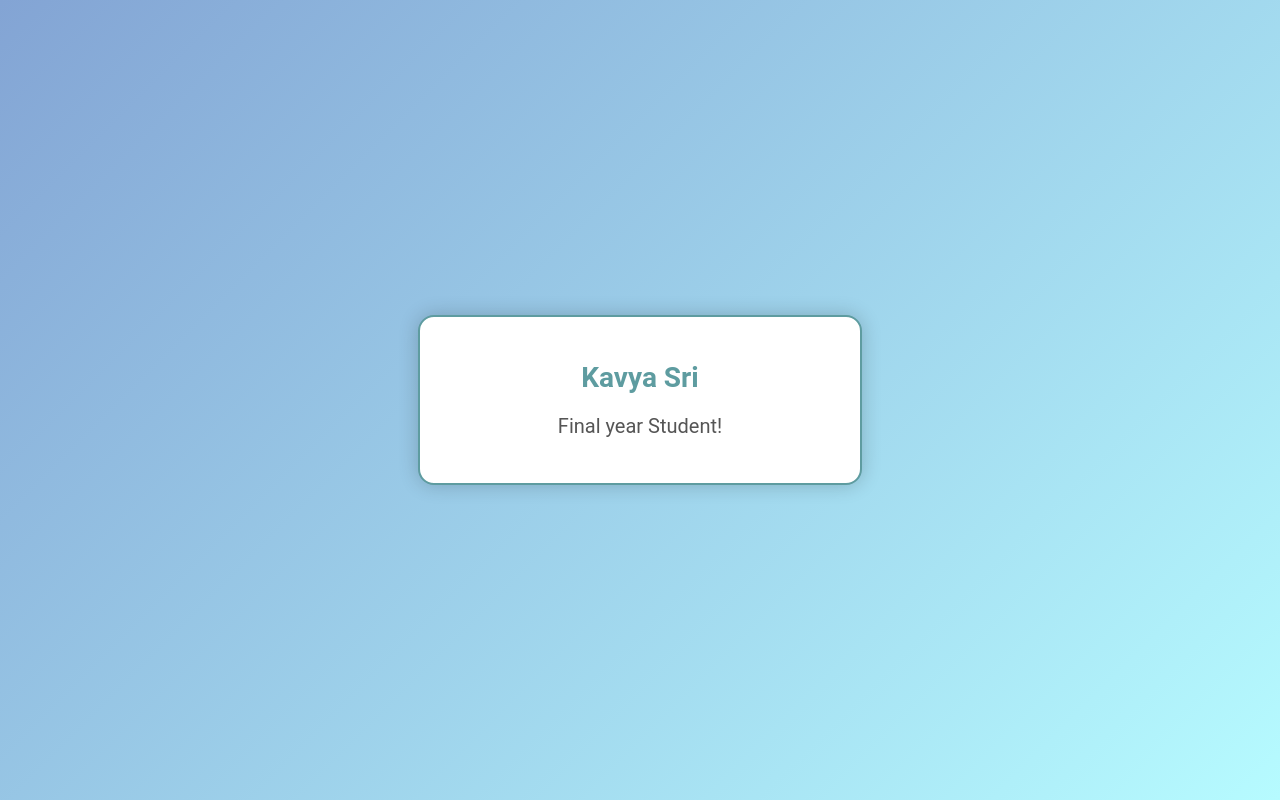
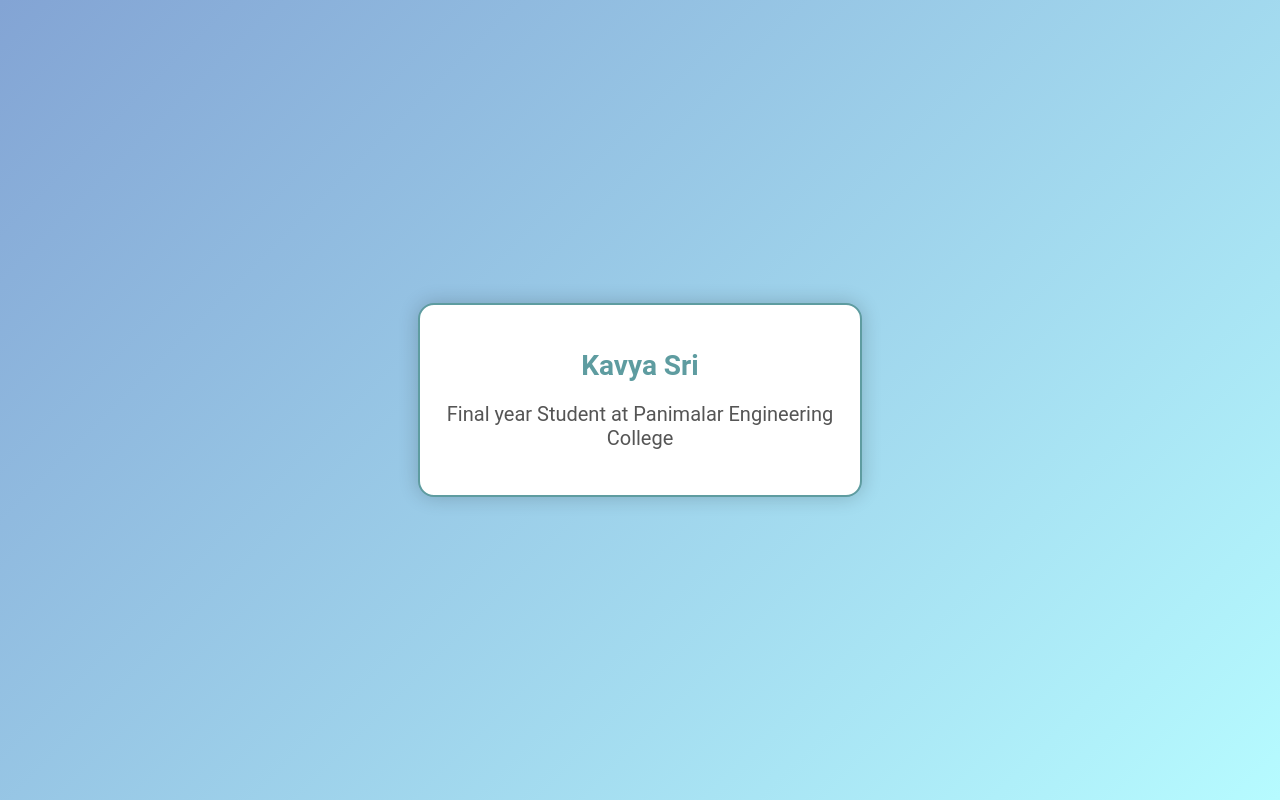
Before and after one commit to kavya-sri2003/DevOps, a plain HTML site: page Page.html in a window 1280 px wide. Drawn offline with Linux system fonts and the light colour scheme.

Commit message:
Update Page.html
updated

```diff
--- a/Page.html
+++ b/Page.html
@@ -49,7 +49,7 @@
 <body>
     <div class="container">
         <h2>Kavya Sri</h2>
-        <p>Final year Student!</p>
+        <p>Final year Student at Panimalar Engineering College</p>
     </div>
 </body>
 </html>
```
